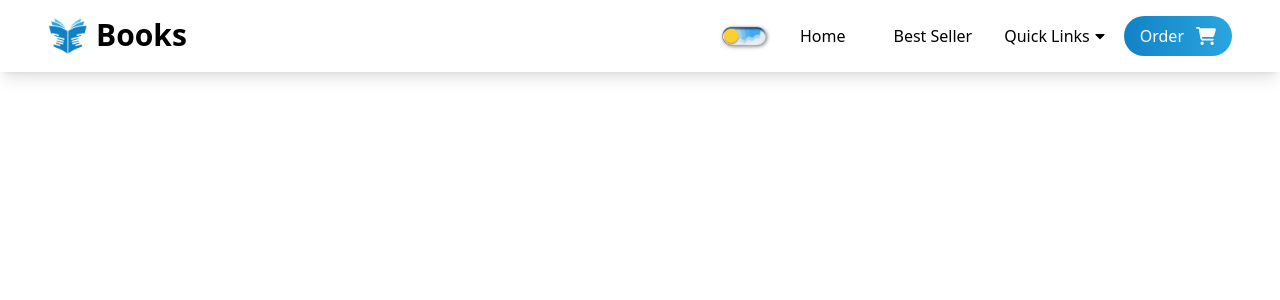
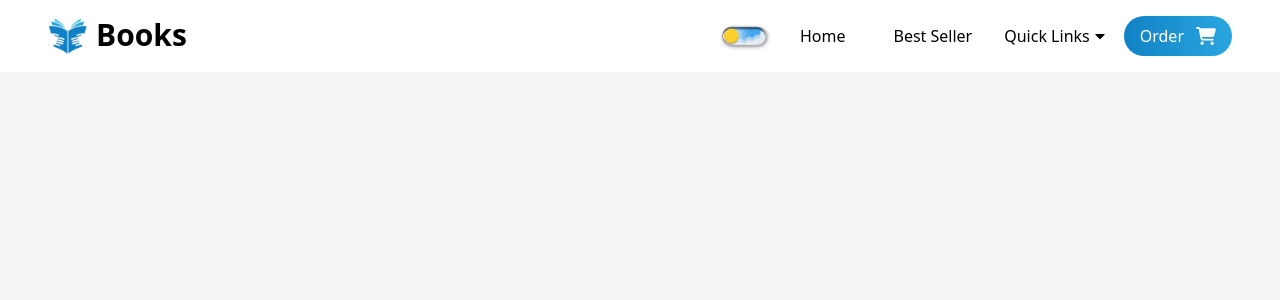
Before and after one commit to wacho91/book-market, a React (Vite) app: page / in a window 1280 px wide. Shown: the top 300 px of the page. Built offline with nearby package versions, Linux system fonts and the light colour scheme.

Commit message:
Hero Component

```diff
--- a/src/App.jsx
+++ b/src/App.jsx
@@ -1,3 +1,4 @@
+import Hero from "./components/Hero/Hero"
 import Navbar from "./components/Navbar/Navbar"
 
 
@@ -6,6 +7,7 @@ function App() {
   return (
     <div>
         <Navbar />
+        <Hero />
     </div>
   )
 }
--- /dev/null
+++ b/src/components/Hero/Hero.jsx
@@ -0,0 +1,15 @@
+
+const Hero = () => {
+  return (
+    <div
+        className="min-h-[550px] sm:min-h-[650px] bg-gray-100 flex justify-center items-center
+        dark:bg-gray-950 dark:text-white duration-200"
+    >
+        <div className="container pb-8 sm:pb-0">
+
+        </div>
+    </div>
+  )
+}
+
+export default Hero
```
